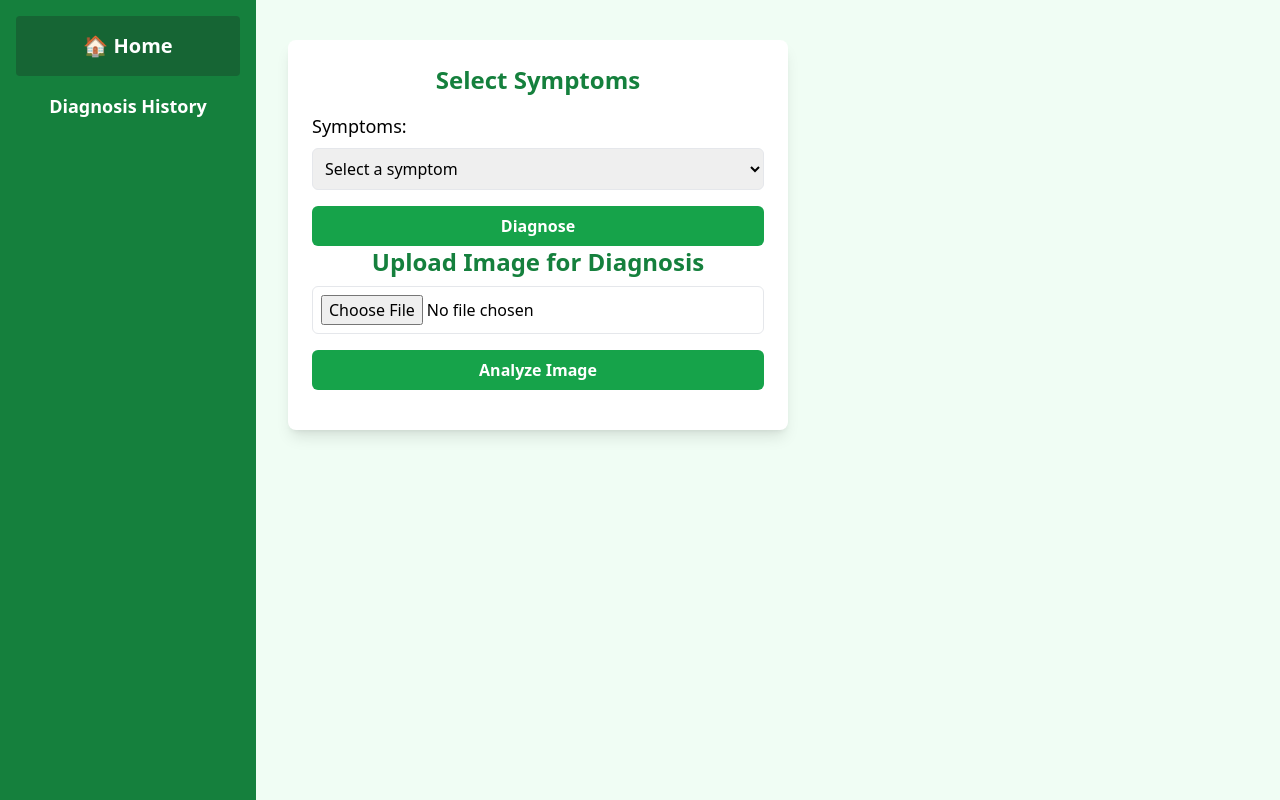
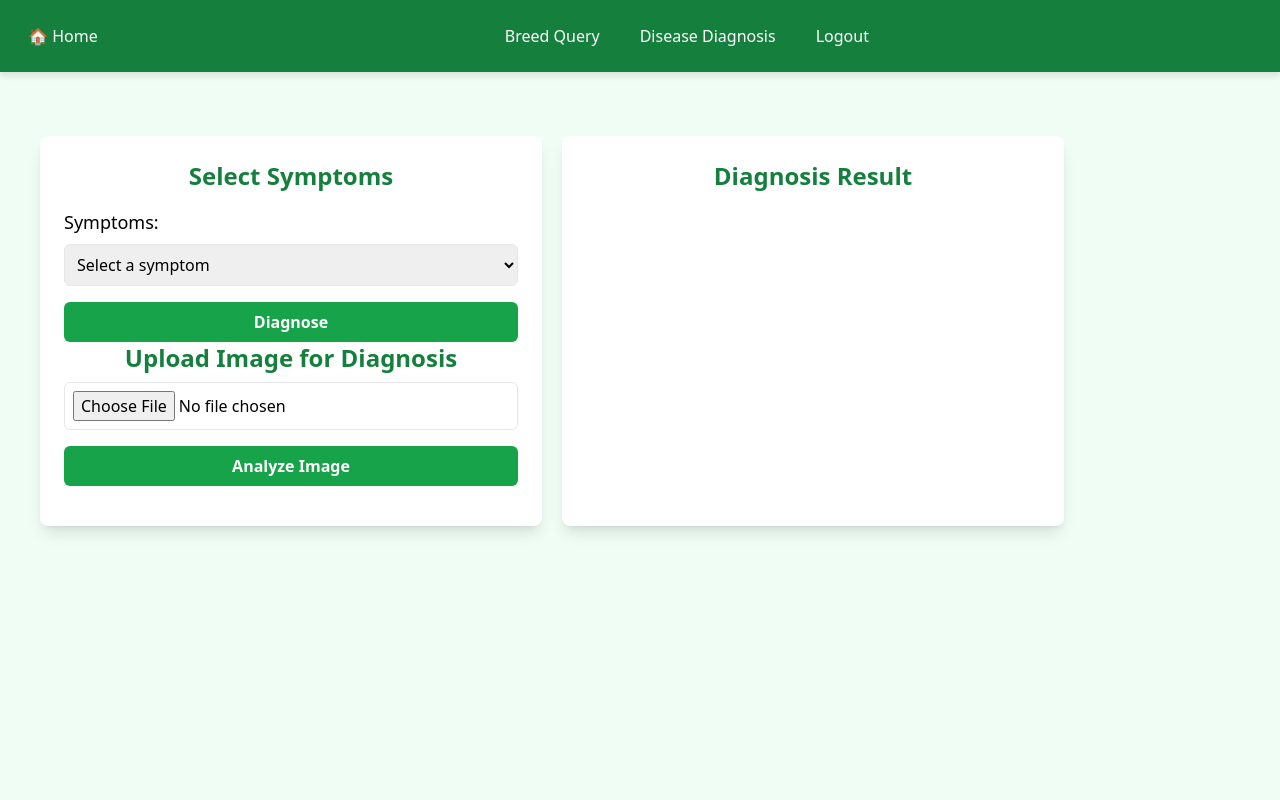
Before and after one commit to derrokip4130/Final-year-project, a Flask app: page /disease_diagnosis in a window 1280 px wide. Run offline with Flask 3, Linux system fonts and the light colour scheme; the visitor is signed in with stand-in values (Sample User, id 1); some libraries are stand-ins or nearby versions.

Commit message:
add navbar to disease diagnosis and breed queries pages

```diff
--- a/app/templates/breed_queries.html
+++ b/app/templates/breed_queries.html
@@ -7,10 +7,11 @@
     <script src="https://cdn.tailwindcss.com"></script>
 </head>
 <body class="bg-green-50 text-green-900">
-
+    {% block navbar %}
+        {% include 'user_navbar.html' %}
+    {% endblock %}
     <!-- Sidebar -->
     <div class="w-72 fixed h-full bg-green-800 text-white p-5 shadow-lg">
-        <h2 class="text-xl font-bold text-center border-b border-green-600 pb-2"><a href="/home" class="block p-3 bg-green-700 rounded-lg hover:bg-green-600 transition">🏠 Home</a></h2>
         <nav class="mt-5 space-y-2">
             <h3 class="block p-3 bg-green-700 rounded-lg transition text-center">📑 Queries</h3>
             <button id="new-chat-btn" class="block w-full p-3 bg-green-700 rounded-lg hover:bg-green-600 transition">
--- a/app/templates/disease_diagnosis.html
+++ b/app/templates/disease_diagnosis.html
@@ -6,15 +6,13 @@
     <title>Disease Diagnosis</title>
     <script src="https://cdn.tailwindcss.com"></script>
 </head>
-<body class="bg-green-50 flex">
-    <div class="w-64 bg-green-700 text-white p-4 fixed h-full">
-        <a href="/home" class="block text-center text-xl font-bold py-4 bg-green-800 hover:bg-green-600 rounded">🏠 Home</a>
-        <h2 class="text-lg font-semibold text-center mt-4">Diagnosis History</h2>
-    </div>
-
-    <div class="ml-72 mt-10 w-4/5 flex justify-between">
-        <!-- Symptom Selection -->
-        <div class="bg-white p-6 rounded-lg shadow-lg">
+<body class="bg-green-50 flex flex-col">
+    {% block navbar %}
+        {% include 'user_navbar.html' %}
+    {% endblock %}<br>
+    <div class="mt-10 flex justify-start w-4/5 ml-10">
+        <!-- Symptom Selection Box -->
+        <div class="bg-white p-6 rounded-lg shadow-lg w-3/4">  <!-- Increased width -->
             <h2 class="text-center text-2xl font-bold text-green-700">Select Symptoms</h2>
             <label class="block mt-4 text-lg" for="symptom-select">Symptoms:</label>
             <select id="symptom-select" class="w-full p-2 mt-2 border rounded-md" onchange="addSymptom(this.value)">
@@ -28,8 +26,8 @@
             <div id="image_result" class="mt-4 text-center"></div>
         </div>
 
-        <!-- Diagnosis Result (Initially Hidden) -->
-        <div id="diagnosis-box" class="bg-white p-6 rounded-lg shadow-lg w-1/2 hidden">
+        <!-- Diagnosis Result Box -->
+        <div id="diagnosis-box" class="bg-white p-6 rounded-lg shadow-lg w-3/4 ml-5">  <!-- Increased width -->
             <h2 class="text-center text-2xl font-bold text-green-700">Diagnosis Result</h2>
             <div id="diagnosis_result" class="mt-4 text-center"></div>
         </div>
```
